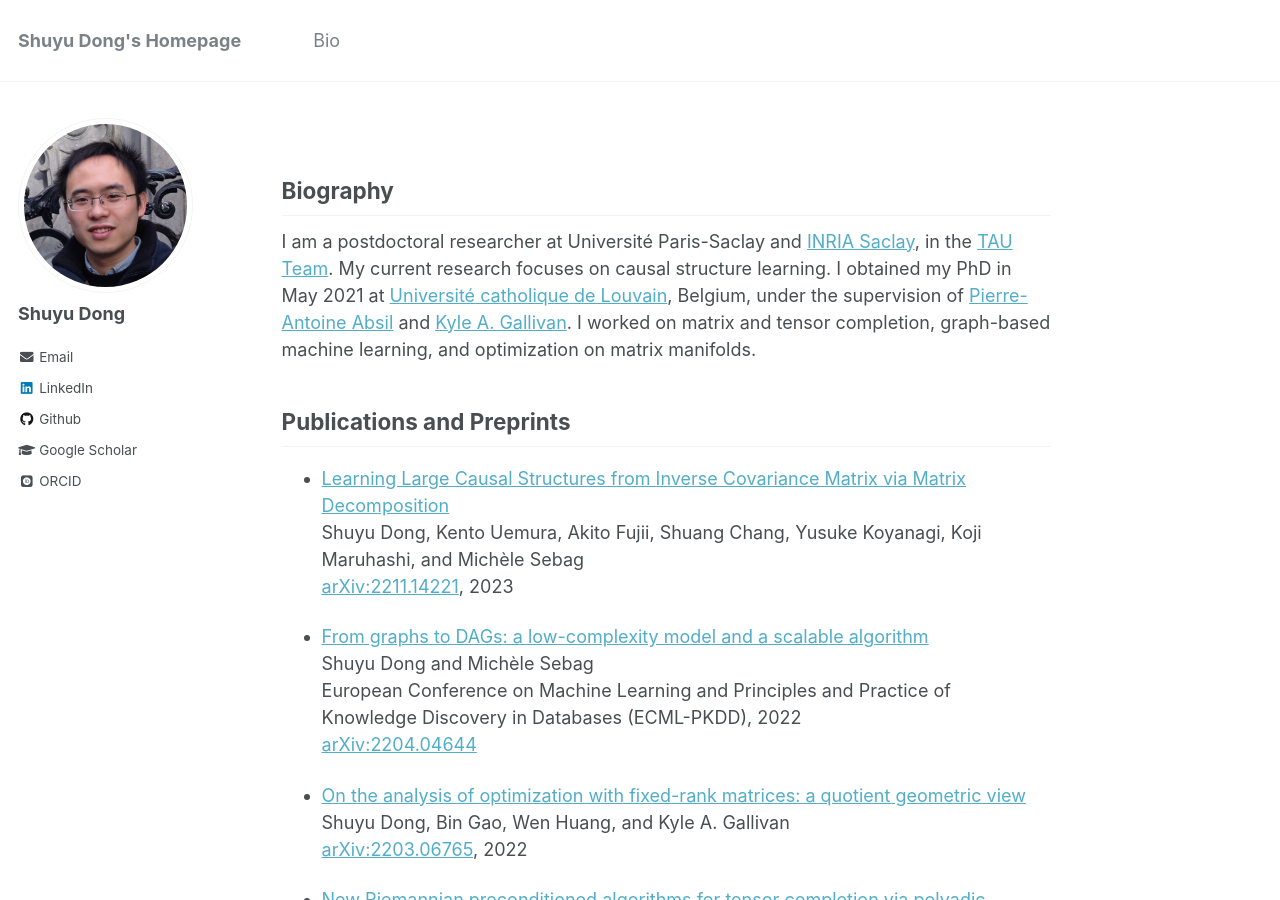
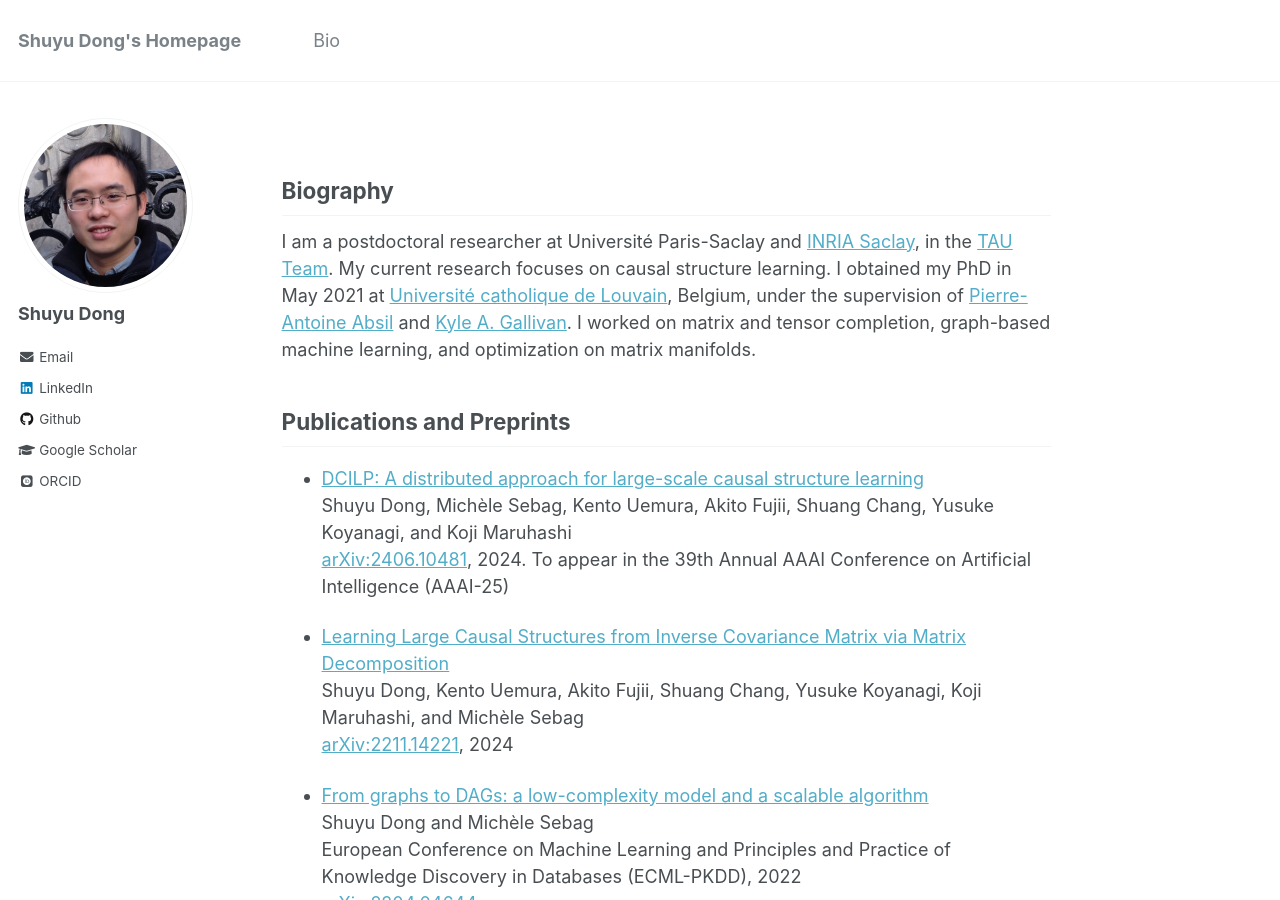
Before and after one commit to shuyu-d/shuyu-d.github.io, a Jekyll site: the page built from _pages/about.md, in a window 1280 px wide and 900 px high. Built offline with Jekyll 4.4.1, drawn with Linux system fonts in a browser that asks for light colours; some web fonts are replaced.

Commit message:
Update about.md

```diff
--- a/_pages/about.md
+++ b/_pages/about.md
@@ -16,9 +16,13 @@ I obtained my PhD in May 2021 at [Université catholique de Louvain](https://ucl
 
 ## Publications and Preprints
 
+- [DCILP: A distributed approach for large-scale causal structure learning](https://arxiv.org/abs/2406.10481)
+Shuyu Dong, Michèle Sebag, Kento Uemura, Akito Fujii, Shuang Chang, Yusuke Koyanagi, and Koji Maruhashi
+[arXiv:2406.10481](https://arxiv.org/pdf/2406.10481.pdf), 2024. To appear in the 39th Annual AAAI Conference on Artificial Intelligence (AAAI-25)
+
 - [Learning Large Causal Structures from Inverse Covariance Matrix via Matrix Decomposition](https://arxiv.org/abs/2211.14221)
 Shuyu Dong, Kento Uemura, Akito Fujii, Shuang Chang, Yusuke Koyanagi, Koji Maruhashi, and Michèle Sebag
-[arXiv:2211.14221](https://arxiv.org/pdf/2211.14221.pdf), 2023
+[arXiv:2211.14221](https://arxiv.org/pdf/2211.14221.pdf), 2024
 
 - [From graphs to DAGs: a low-complexity model and a scalable algorithm](https://2022.ecmlpkdd.org/wp-content/uploads/2022/09/sub_1357.pdf)
 Shuyu Dong and Michèle Sebag
```
